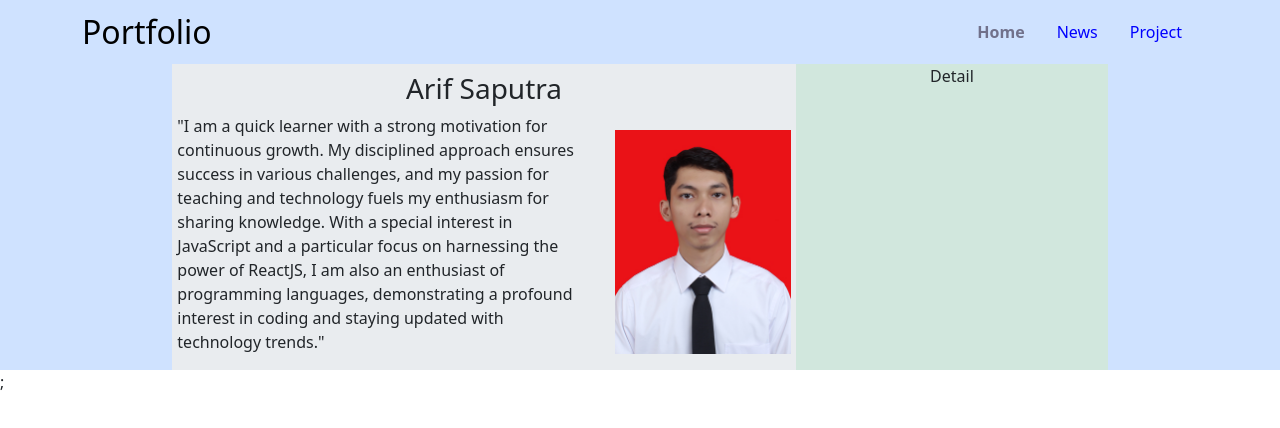
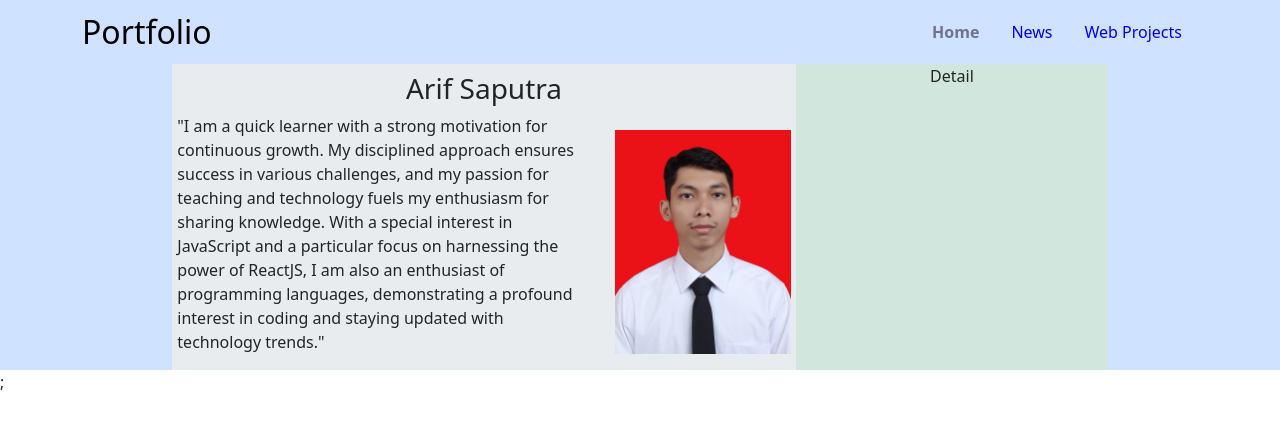
Before and after one commit to kalmipa21/My-Portfolio, a React (Create React App) app: page / in a window 1280 px wide. Shown: the top 428 px of the page. Built offline with nearby package versions, Linux system fonts and the light colour scheme.

Commit message:
edit typo on web project

```diff
--- a/src/components/NavBar.jsx
+++ b/src/components/NavBar.jsx
@@ -9,13 +9,18 @@
     else return pathname.includes(target);
   }
   return (
-    <Navbar className=" bg-primary-subtle" variant="light">
+    <Navbar expand="md" className="bg-primary-subtle" variant="light">
       <Container>
         <Navbar.Brand href="#home">
           <h2 className=" p-0 m-0">Portfolio</h2>
         </Navbar.Brand>
+        <Navbar.Toggle aria-controls="responsive-navbar-nav" />
+        <Navbar.Collapse id="responsive-navbar-nav">
           <Nav className="ms-auto">
-          <NavLink to="/" className={isActive("Home") ? "active" : "link mx-3"}>
+            <NavLink
+              to="/"
+              className={isActive("Home") ? "active" : "link mx-3"}
+            >
               Home
             </NavLink>
             <NavLink
@@ -28,9 +33,10 @@
               to="/project"
               className={isActive("News") ? "active mx-3" : "link mx-3"}
             >
-            Project
+              Web Projects
             </NavLink>
           </Nav>
+        </Navbar.Collapse>
       </Container>
     </Navbar>
   );
```
Lines whose indentation alone changed are shown as unchanged.
